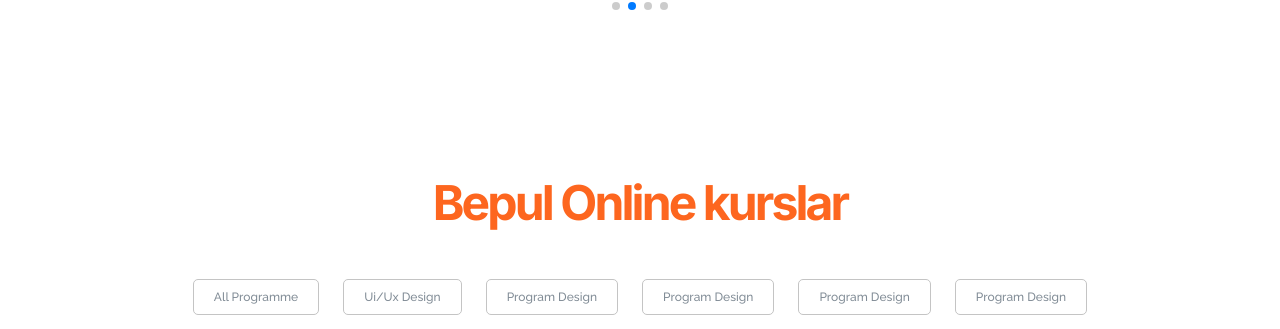
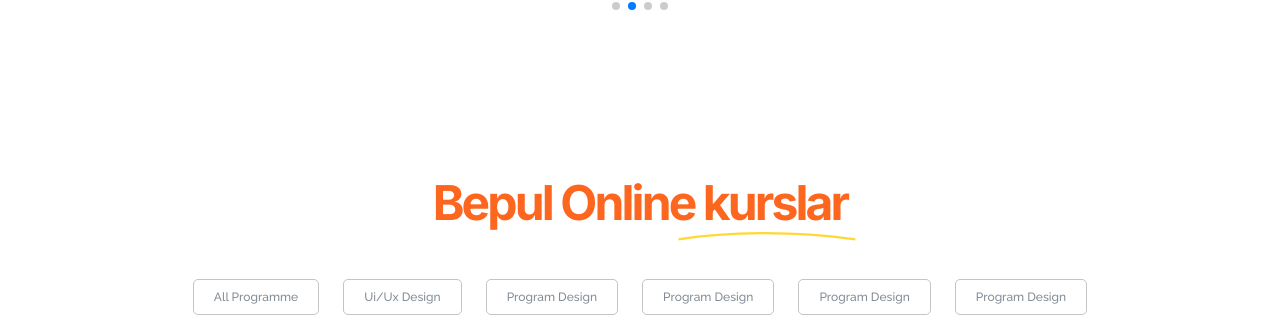
Before and after one commit to Yaxyobek2007/It_Station, a React (Vite) app: page / in a window 1280 px wide. Shown: the part 898-1227 px from the top of the page. Built offline with nearby package versions, Linux system fonts and the light colour scheme.

Commit message:
zed update

```diff
--- a/src/components/Course/Course.jsx
+++ b/src/components/Course/Course.jsx
@@ -5,6 +5,7 @@ import "./course.scss"
 // Import Images
 
 import CourseBanner from "../../assets/png/course-banner.png"
+import CourseLine from "../../assets/svg/course-line.svg"
 
 function Course() {
 
@@ -13,6 +14,7 @@ function Course() {
             <div className="conatiner">
                 <div className="course-start-title">
                     <h2 className="course-start-title-h2">Bepul Online kurslar</h2>
+                    <img className="cours-start-line-img" src={CourseLine} />
                 </div>
 
                 <div className="course-start-buttons">
--- a/src/components/Course/Course.scss
+++ b/src/components/Course/Course.scss
@@ -1,5 +1,9 @@
 .course-section {
     padding-bottom: 141px;
+}
+
+.course-start-title {
+    position: relative;
 }
 
 .course-start-title-h2 {
@@ -13,6 +17,12 @@
     /* 130% */
     letter-spacing: -2.88px;
     padding-bottom: 45px;
+}
+
+.cours-start-line-img {
+    position: absolute;
+    top: 55%;
+    left: 53%;
 }
 
 .course-start-buttons {
```
Also changed, not shown: src/assets/svg/course-line.svg (added).
